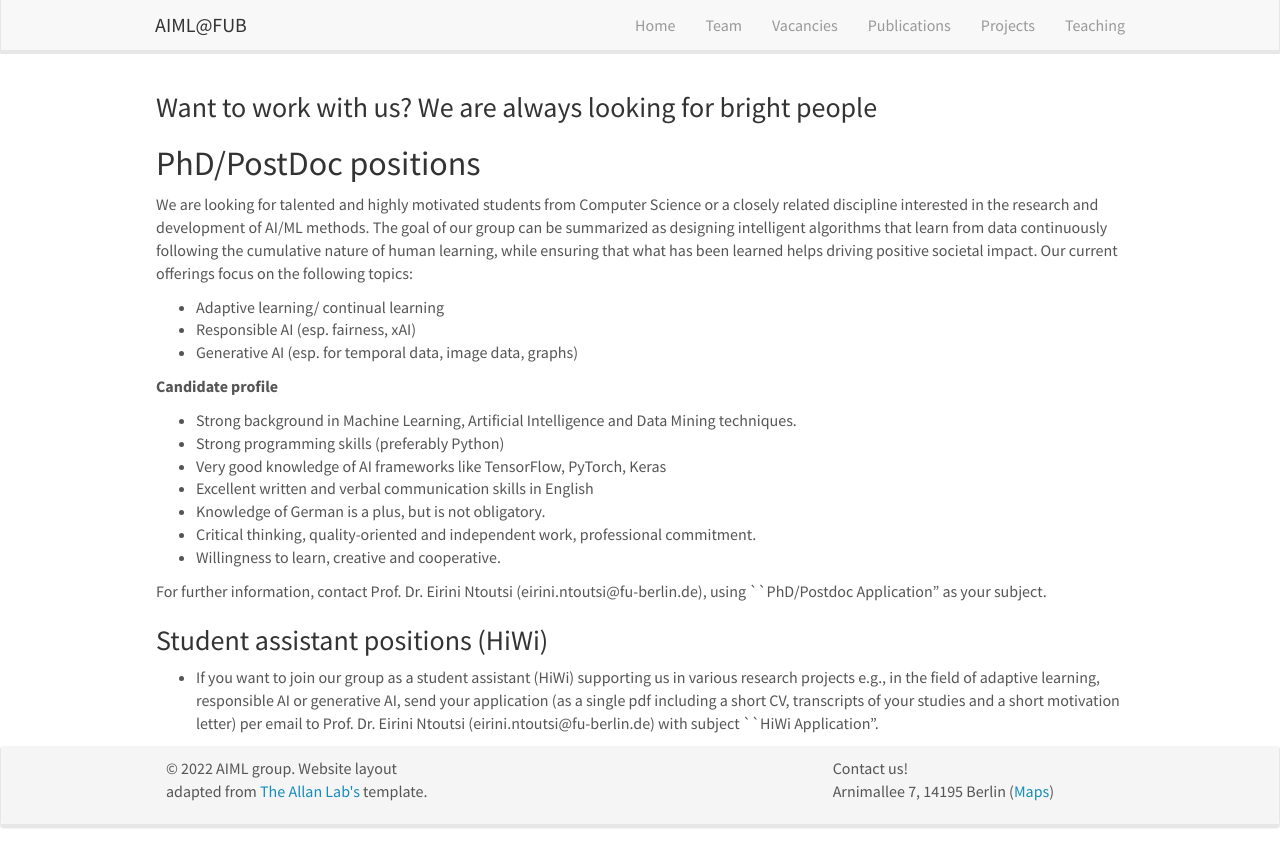
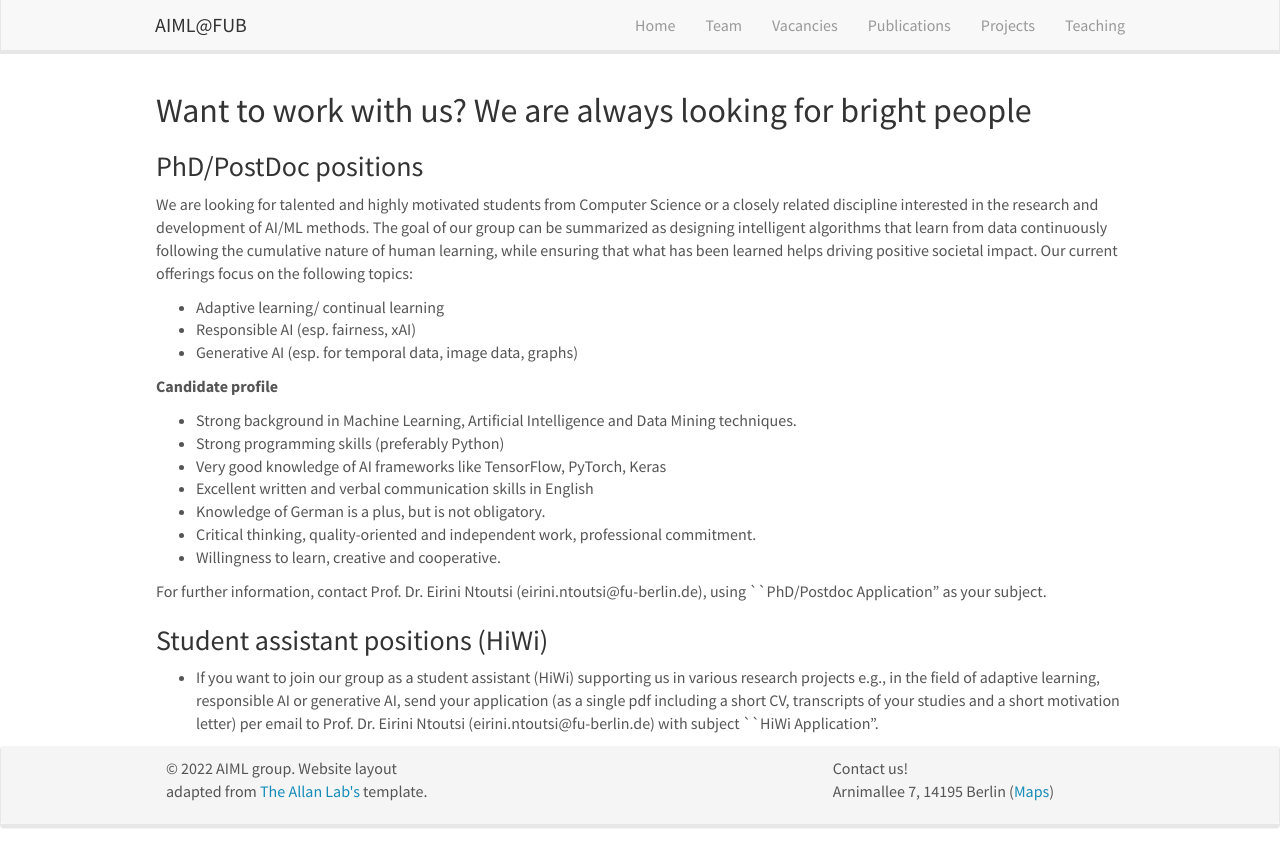
Before and after one commit to AIML-research/AIML-research.github.io, a Jekyll site: the page built from _pages/openings.md, in a window 1280 px wide. Shown: the top 867 px of the page. Built offline with Jekyll 4.4.1, drawn with Linux system fonts in a browser that asks for light colours; nearby versions of some CDN libraries.

```diff
--- a/_pages/openings.md
+++ b/_pages/openings.md
@@ -7,9 +7,9 @@ permalink: /vacancies
 ---
 
 
-### Want to work with us? We are always looking for bright people
+## Want to work with us? We are always looking for bright people
 
-## PhD/PostDoc positions
+### PhD/PostDoc positions
 
 We are looking for talented and highly motivated students from Computer Science or a closely related discipline interested in the research and development of AI/ML methods. The goal of our group can be summarized as designing intelligent algorithms that learn from data continuously following the cumulative nature of human learning, while ensuring that what has been learned helps driving positive societal impact.
 Our current offerings focus on the following topics:
```
